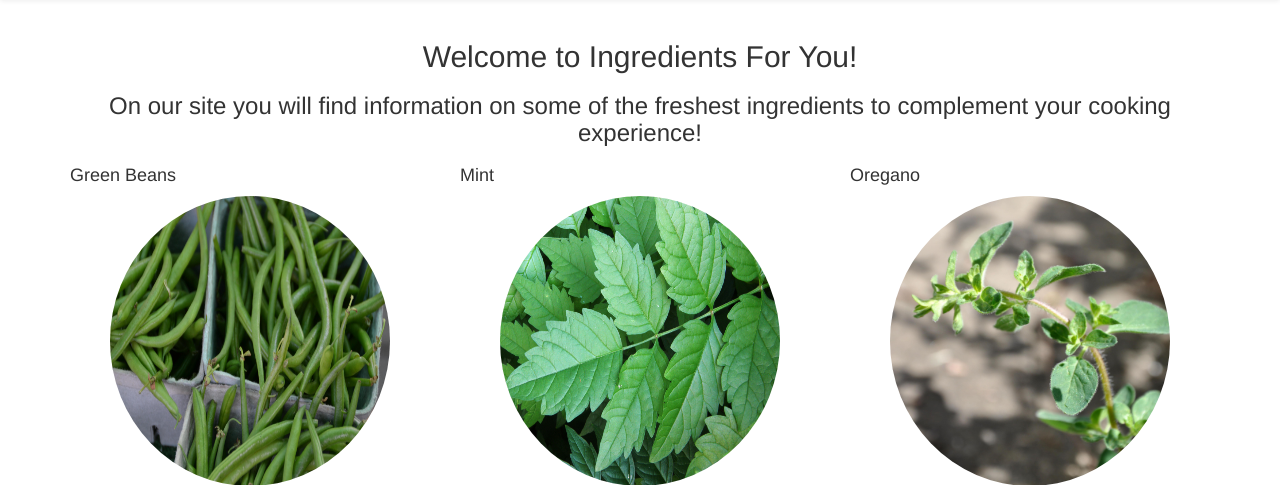
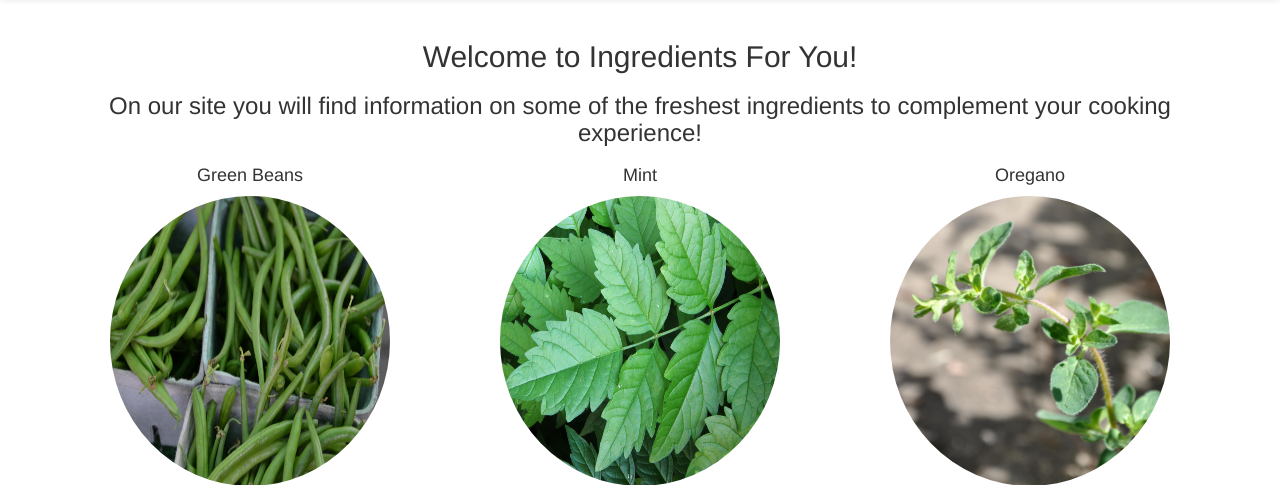
Before and after one commit to DylanCrescibene/CT310-P1, a PHP site: page /index.php in a window 1280 px wide. Shown: the part 246-731 px from the top of the page. Run offline with PHP 8.4, Linux system fonts and the light colour scheme; some libraries are stand-ins or nearby versions.

Commit message:
Update style.css

```diff
--- a/style.css
+++ b/style.css
@@ -23,7 +23,7 @@
 	margin-top: 1em;
 }
 
-h1, h2, h3{
+h1, h2, h3, h4{
 	text-align: center;
 }
 
```
